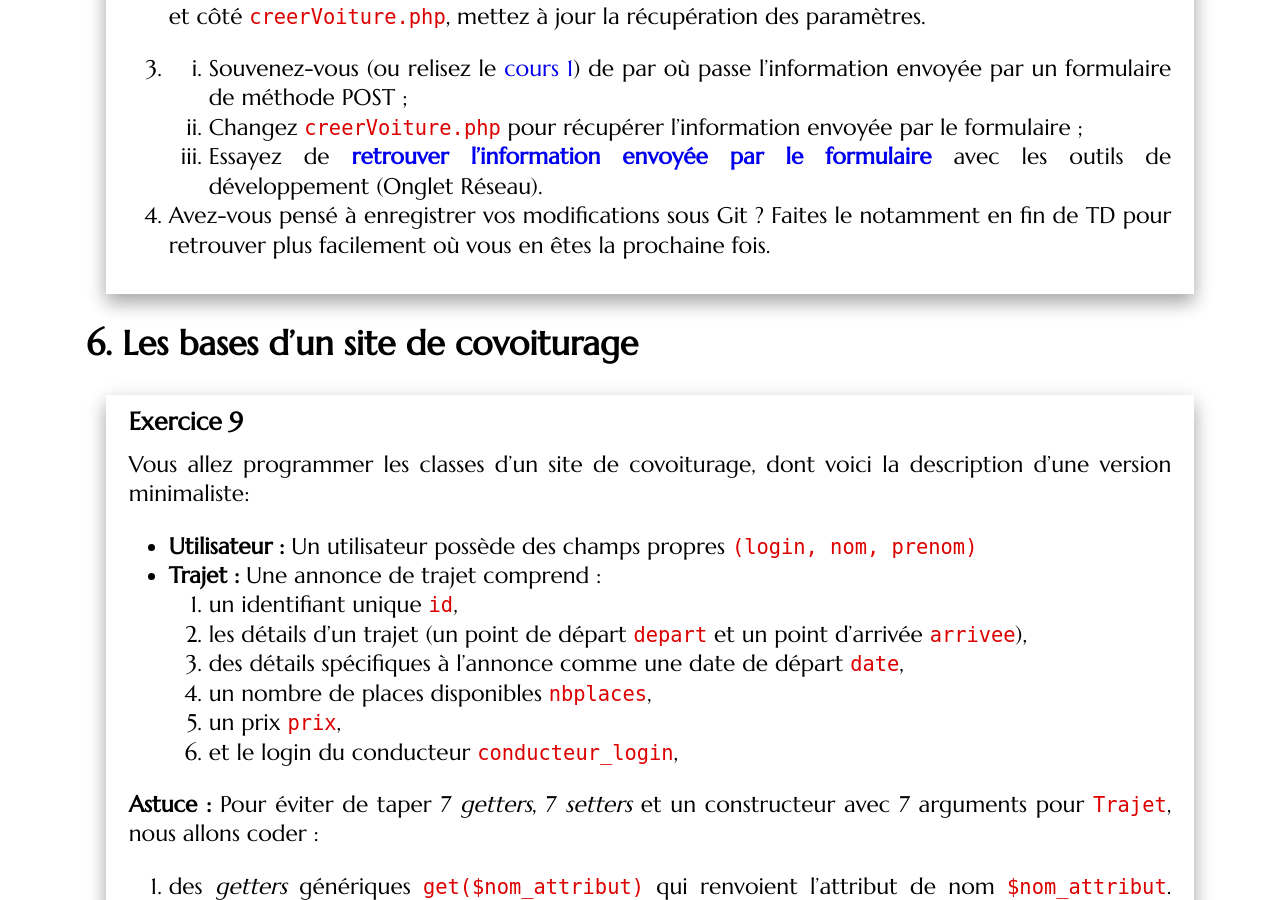
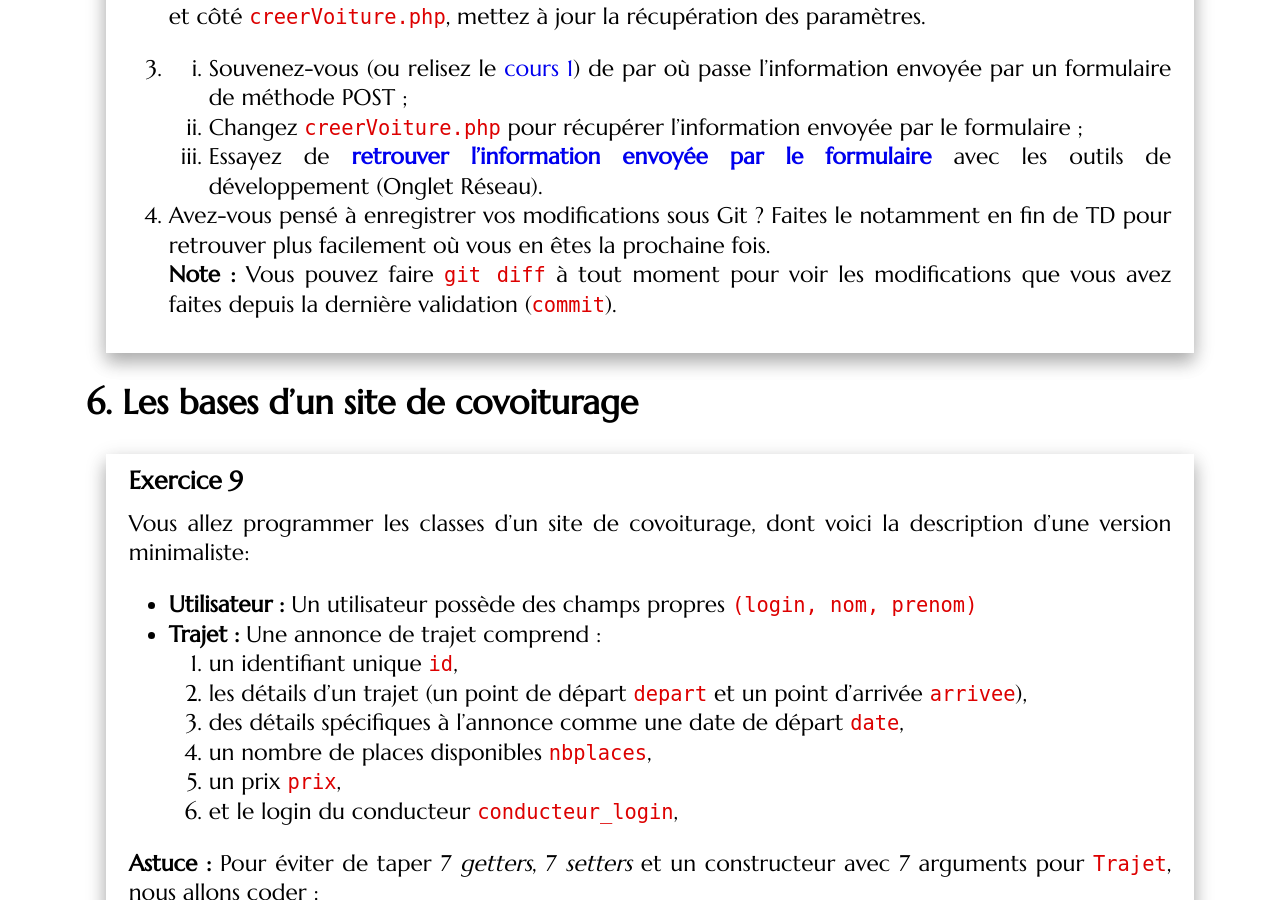
Before and after one commit to romainlebreton/R3.01-DeveloppementWeb, a Jekyll site: the page built from tutorials/tutorial1.md, in a window 1280 px wide and 900 px high, scrolled down 14699 px. Built offline with Jekyll 4.4.1, drawn with Linux system fonts in a browser that asks for light colours; some web fonts are replaced.

Commit message:
Petits changements

```diff
--- a/tutorials/tutorial1.md
+++ b/tutorials/tutorial1.md
@@ -650,7 +650,9 @@ version 5. Plutôt que d'utiliser un tableau, créons une classe pour nos voitur
 4. Avez-vous pensé à enregistrer vos modifications sous Git ? Faites le
    notamment en fin de TD pour retrouver plus facilement où vous en êtes la
    prochaine fois.
-
+   **Note :** Vous pouvez faire `git diff` à tout moment pour voir les
+   modifications que vous avez faites depuis la dernière validation (`commit`).
+   <!-- On voit toutes les modifications sauf celles en cours d'enregistrement avec `git add` -->
 </div>
 
 ## Les bases d'un site de covoiturage
```
Also changed, not shown: classes/class1.md (+5 -0 lines), index.md (+5 -0 lines).
